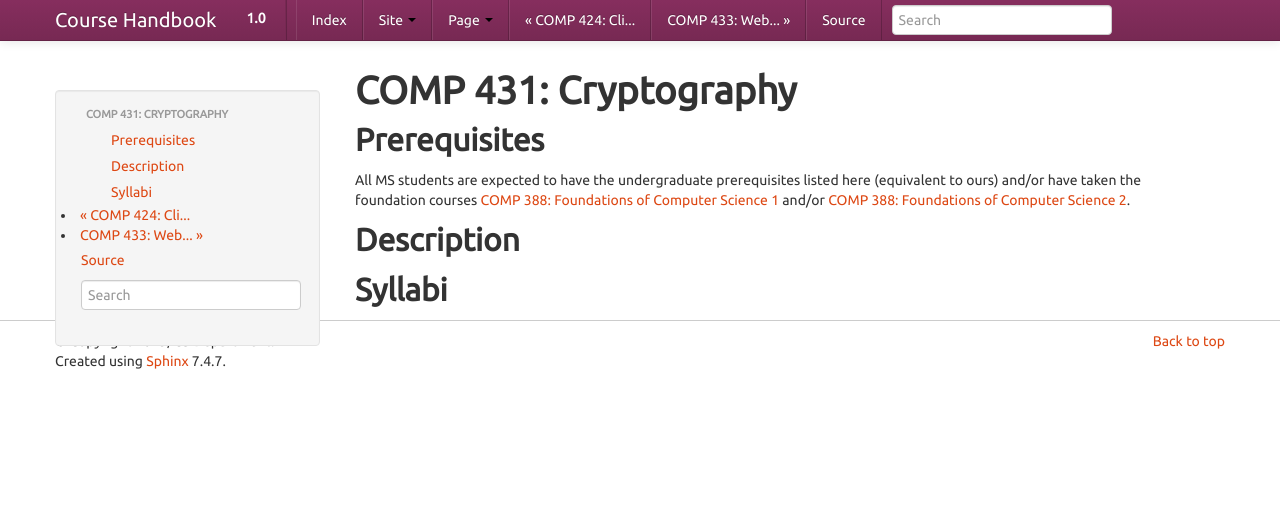
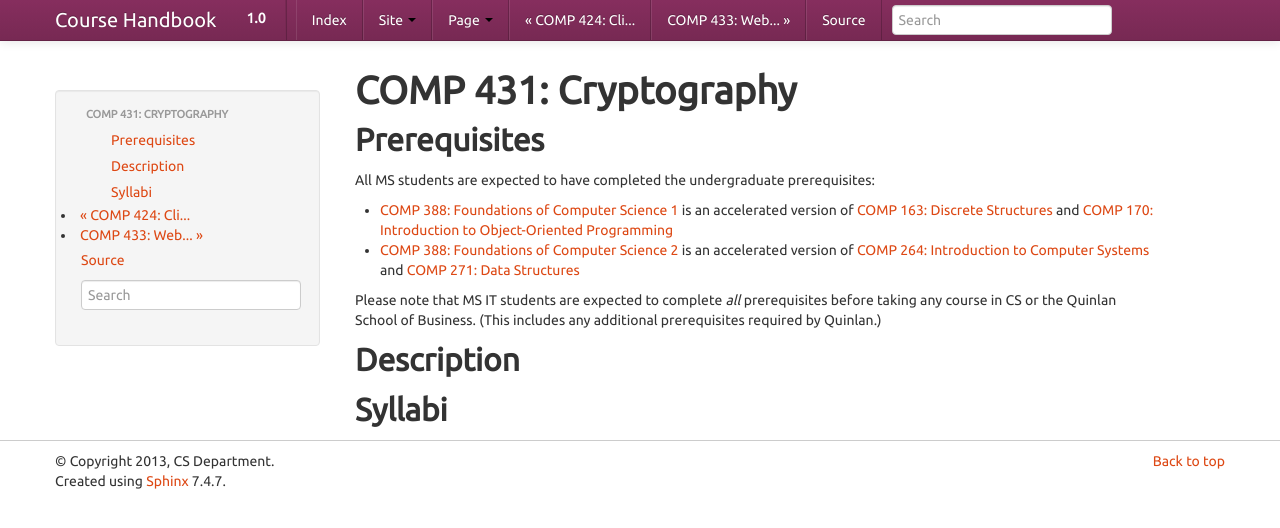
Before and after one commit to kyang5/coursedescriptions, a Sphinx documentation site: the page built from source/comp431.rst, in a window 1280 px wide. Shown: the top 528 px of the page. Built offline with Sphinx 7.4.7, drawn with Linux system fonts in a browser that asks for light colours.

Commit message:
updates to included text for graduate foundation sequence requirements/prerequisites

```diff
--- a/source/fcs.txt
+++ b/source/fcs.txt
@@ -1,3 +1,9 @@
-All MS students are expected to have the undergraduate prerequisites listed
-here (equivalent to ours) and/or have taken the foundation courses
-:doc:`comp388fcs1` and/or :doc:`comp388fcs2`.
+All MS students are expected to have completed the undergraduate
+prerequisites:
+
+- :doc:`comp388fcs1` is an accelerated version of :doc:`comp163` and :doc:`comp170`
+- :doc:`comp388fcs2` is an accelerated version of :doc:`comp264` and :doc:`comp271`
+
+Please note that MS IT students are expected to complete *all* prerequisites
+before taking any course in CS or the Quinlan School of Business. (This includes any additional
+prerequisites required by Quinlan.)
```
Also changed, not shown: 1 other file.
